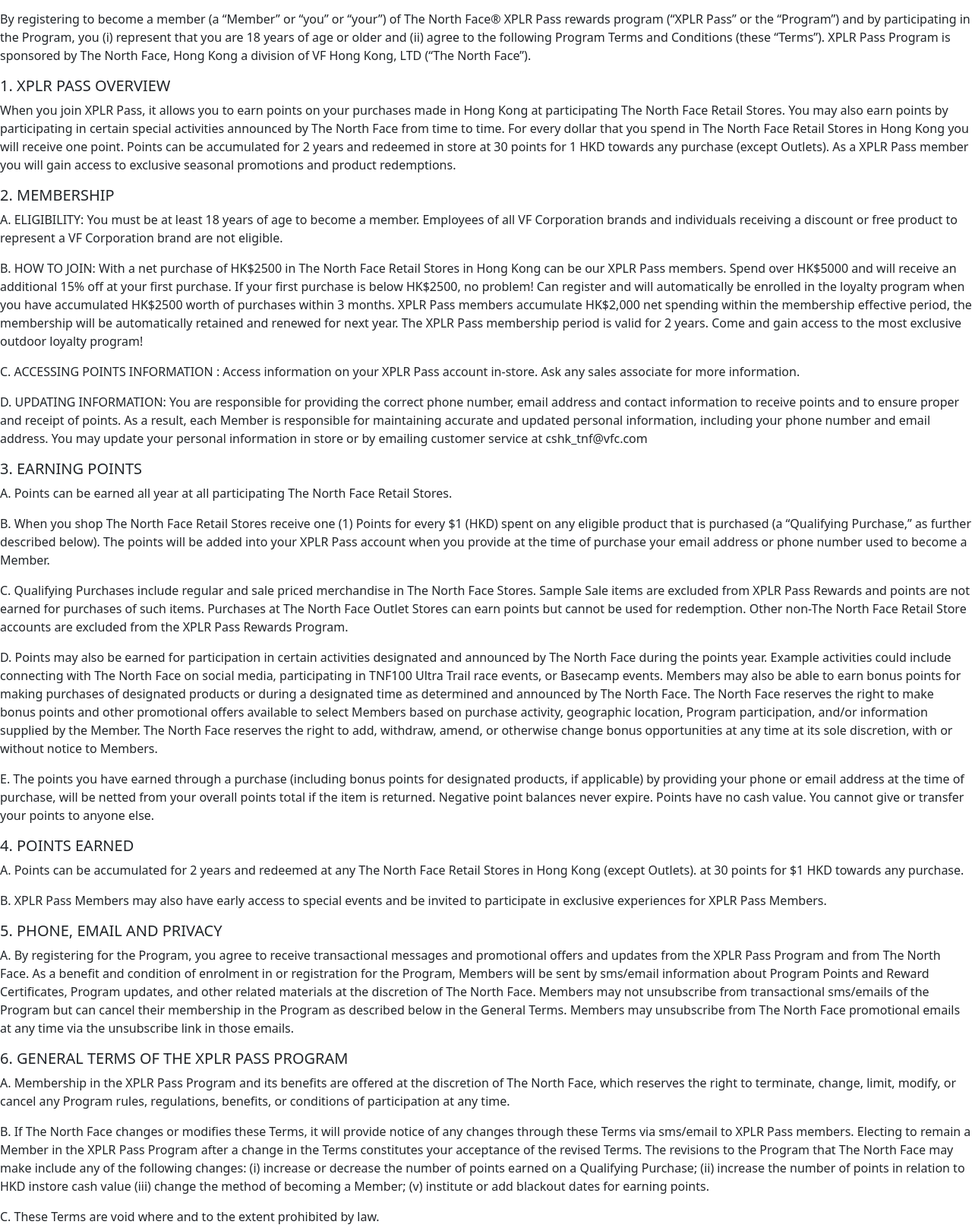
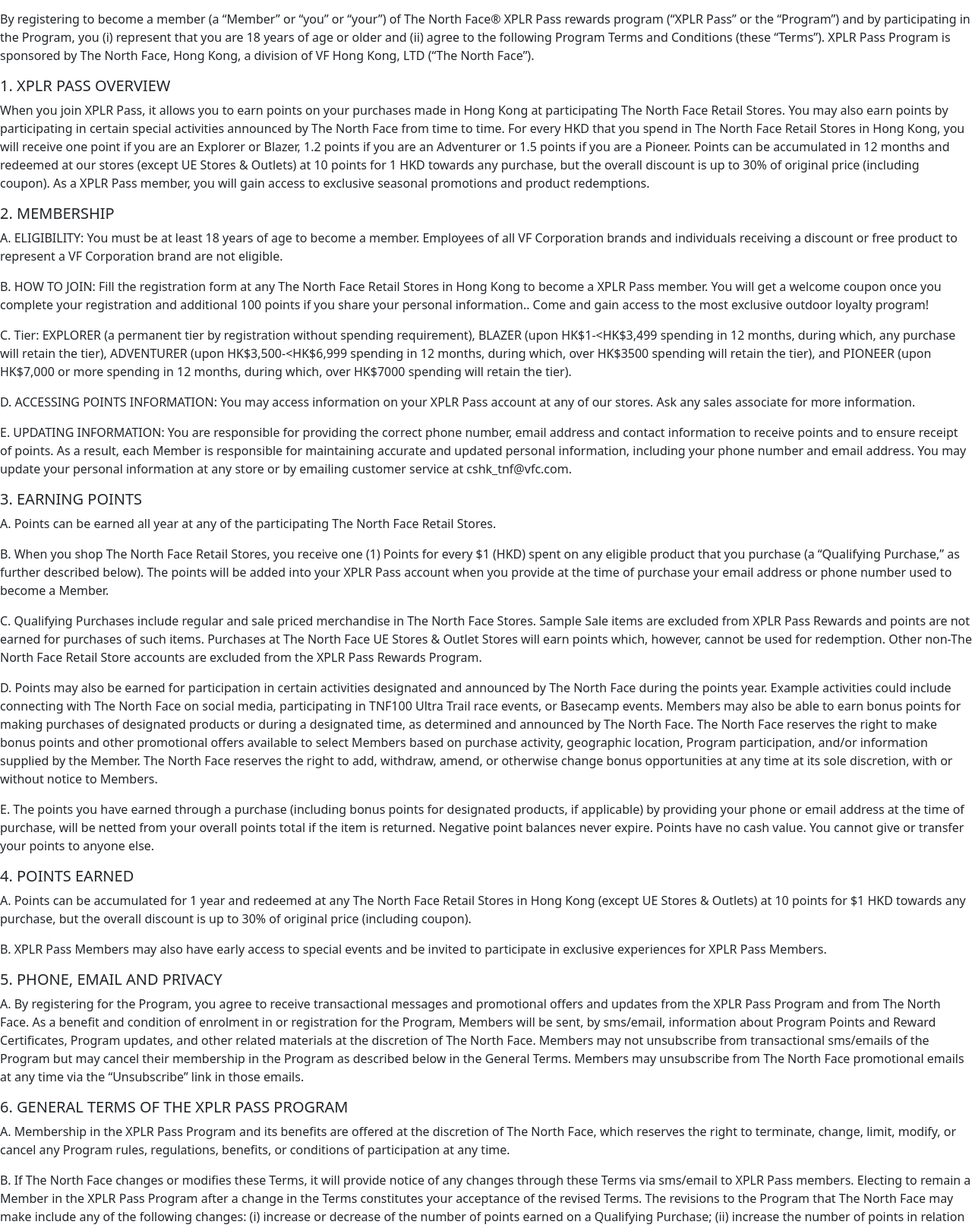
Before and after one commit to yunF/webAppDemo, a website with bundled scripts: page app/conditions.html in a window 1280 px wide. Shown: the part 281-1897 px from the top of the page at 76% size. Built offline with nearby package versions, Linux system fonts and the light colour scheme.

Commit message:
refactor(官网注册，会员重签): 修改门店选项、更新协议

```diff
--- a/app/conditions.html
+++ b/app/conditions.html
@@ -54,8 +54,8 @@
               “Program”) and by participating in the Program, you (i) represent
               that you are 18 years of age or older and (ii) agree to the
               following Program Terms and Conditions (these “Terms”). XPLR Pass
-              Program is sponsored by The North Face, Hong Kong a division of VF
-              Hong Kong, LTD (“The North Face”).
+              Program is sponsored by The North Face, Hong Kong, a division of
+              VF Hong Kong, LTD (“The North Face”).
             </p>
             <h5>1. XPLR PASS OVERVIEW</h5>
             <p>
@@ -63,11 +63,15 @@
               purchases made in Hong Kong at participating The North Face Retail
               Stores. You may also earn points by participating in certain
               special activities announced by The North Face from time to time.
-              For every dollar that you spend in The North Face Retail Stores in
-              Hong Kong you will receive one point. Points can be accumulated
-              for 2 years and redeemed in store at 30 points for 1 HKD towards
-              any purchase (except Outlets). As a XPLR Pass member you will gain
-              access to exclusive seasonal promotions and product redemptions.
+              For every HKD that you spend in The North Face Retail Stores in
+              Hong Kong, you will receive one point if you are an Explorer or
+              Blazer, 1.2 points if you are an Adventurer or 1.5 points if you
+              are a Pioneer. Points can be accumulated in 12 months and redeemed
+              at our stores (except UE Stores & Outlets) at 10 points for 1 HKD
+              towards any purchase, but the overall discount is up to 30% of
+              original price (including coupon). As a XPLR Pass member, you will
+              gain access to exclusive seasonal promotions and product
+              redemptions.
             </p>
             <h5>2. MEMBERSHIP</h5>
             <p>
@@ -77,41 +81,45 @@
               brand are not eligible.
             </p>
             <p>
-              B. HOW TO JOIN: With a net purchase of HK$2500 in The North Face
-              Retail Stores in Hong Kong can be our XPLR Pass members. Spend
-              over HK$5000 and will receive an additional 15% off at your first
-              purchase. If your first purchase is below HK$2500, no problem! Can
-              register and will automatically be enrolled in the loyalty program
-              when you have accumulated HK$2500 worth of purchases within 3
-              months. XPLR Pass members accumulate HK$2,000 net spending within
-              the membership effective period, the membership will be
-              automatically retained and renewed for next year. The XPLR Pass
-              membership period is valid for 2 years. Come and gain access to
-              the most exclusive outdoor loyalty program!
+              B. HOW TO JOIN: Fill the registration form at any The North Face
+              Retail Stores in Hong Kong to become a XPLR Pass member. You will
+              get a welcome coupon once you complete your registration and
+              additional 100 points if you share your personal information..
+              Come and gain access to the most exclusive outdoor loyalty
+              program!
             </p>
             <p>
-              C. ACCESSING POINTS INFORMATION : Access information on your XPLR
-              Pass account in-store. Ask any sales associate for more
-              information.
+              C. Tier: EXPLORER (a permanent tier by registration without
+              spending requirement), BLAZER (upon HK$1-&lt;HK$3,499 spending in
+              12 months, during which, any purchase will retain the tier),
+              ADVENTURER (upon HK$3,500-&lt;HK$6,999 spending in 12 months,
+              during which, over HK$3500 spending will retain the tier), and
+              PIONEER (upon HK$7,000 or more spending in 12 months, during
+              which, over HK$7000 spending will retain the tier).
             </p>
             <p>
-              D. UPDATING INFORMATION: You are responsible for providing the
+              D. ACCESSING POINTS INFORMATION: You may access information on
+              your XPLR Pass account at any of our stores. Ask any sales
+              associate for more information.
+            </p>
+            <p>
+              E. UPDATING INFORMATION: You are responsible for providing the
               correct phone number, email address and contact information to
-              receive points and to ensure proper and receipt of points. As a
-              result, each Member is responsible for maintaining accurate and
-              updated personal information, including your phone number and
-              email address. You may update your personal information in store
-              or by emailing customer service at cshk_tnf@vfc.com
+              receive points and to ensure receipt of points. As a result, each
+              Member is responsible for maintaining accurate and updated
+              personal information, including your phone number and email
+              address. You may update your personal information at any store or
+              by emailing customer service at cshk_tnf@vfc.com.
             </p>
             <h5>3. EARNING POINTS</h5>
             <p>
-              A. Points can be earned all year at all participating The North
-              Face Retail Stores.
+              A. Points can be earned all year at any of the participating The
+              North Face Retail Stores.
             </p>
             <p>
-              B. When you shop The North Face Retail Stores receive one (1)
-              Points for every $1 (HKD) spent on any eligible product that is
-              purchased (a “Qualifying Purchase,” as further described below).
+              B. When you shop The North Face Retail Stores, you receive one (1)
+              Points for every $1 (HKD) spent on any eligible product that you
+              purchase (a “Qualifying Purchase,” as further described below).
               The points will be added into your XPLR Pass account when you
               provide at the time of purchase your email address or phone number
               used to become a Member.
@@ -120,10 +128,10 @@
               C. Qualifying Purchases include regular and sale priced
               merchandise in The North Face Stores. Sample Sale items are
               excluded from XPLR Pass Rewards and points are not earned for
-              purchases of such items. Purchases at The North Face Outlet Stores
-              can earn points but cannot be used for redemption. Other non-The
-              North Face Retail Store accounts are excluded from the XPLR Pass
-              Rewards Program.
+              purchases of such items. Purchases at The North Face UE Stores &
+              Outlet Stores will earn points which, however, cannot be used for
+              redemption. Other non-The North Face Retail Store accounts are
+              excluded from the XPLR Pass Rewards Program.
             </p>
             <p>
               D. Points may also be earned for participation in certain
@@ -132,7 +140,7 @@
               North Face on social media, participating in TNF100 Ultra Trail
               race events, or Basecamp events. Members may also be able to earn
               bonus points for making purchases of designated products or during
-              a designated time as determined and announced by The North Face.
+              a designated time, as determined and announced by The North Face.
               The North Face reserves the right to make bonus points and other
               promotional offers available to select Members based on purchase
               activity, geographic location, Program participation, and/or
@@ -151,9 +159,10 @@
             </p>
             <h5>4. POINTS EARNED</h5>
             <p>
-              A. Points can be accumulated for 2 years and redeemed at any The
-              North Face Retail Stores in Hong Kong (except Outlets). at 30
-              points for $1 HKD towards any purchase.
+              A. Points can be accumulated for 1 year and redeemed at any The
+              North Face Retail Stores in Hong Kong (except UE Stores & Outlets)
+              at 10 points for $1 HKD towards any purchase, but the overall
+              discount is up to 30% of original price (including coupon).
             </p>
             <p>
               B. XPLR Pass Members may also have early access to special events
@@ -166,13 +175,13 @@
               transactional messages and promotional offers and updates from the
               XPLR Pass Program and from The North Face. As a benefit and
               condition of enrolment in or registration for the Program, Members
-              will be sent by sms/email information about Program Points and
+              will be sent, by sms/email, information about Program Points and
               Reward Certificates, Program updates, and other related materials
               at the discretion of The North Face. Members may not unsubscribe
-              from transactional sms/emails of the Program but can cancel their
+              from transactional sms/emails of the Program but may cancel their
               membership in the Program as described below in the General Terms.
               Members may unsubscribe from The North Face promotional emails at
-              any time via the unsubscribe link in those emails.
+              any time via the “Unsubscribe” link in those emails.
             </p>
             <h5>6. GENERAL TERMS OF THE XPLR PASS PROGRAM</h5>
             <p>
@@ -189,10 +198,10 @@
               Program after a change in the Terms constitutes your acceptance of
               the revised Terms. The revisions to the Program that The North
               Face may make include any of the following changes: (i) increase
-              or decrease the number of points earned on a Qualifying Purchase;
-              (ii) increase the number of points in relation to HKD instore cash
-              value (iii) change the method of becoming a Member; (v) institute
-              or add blackout dates for earning points.
+              or decrease of the number of points earned on a Qualifying
+              Purchase; (ii) increase the number of points in relation to HKD
+              instore cash value; (iii) change the method of becoming a Member;
+              (v) institute or add blackout dates for earning points.
             </p>
             <p>
               C. These Terms are void where and to the extent prohibited by law.
@@ -205,7 +214,7 @@
               Terms, the “authorized account holder” is the natural person who
               is assigned to the submitted phone number/email address by a phone
               service provider, an internet provider, online service provider,
-              or other organization (e.g., business, educational institution,
+              or other organization (e.g. business, educational institution,
               etc.) that is responsible for assigning email addresses for the
               domain associated with the submitted email address.
             </p>
@@ -213,26 +222,26 @@
               E. Abuse of the Program, including failure to abide by these
               Terms, the sale or barter (or the attempted sale or barter) of
               points, or promotional offers, and any misrepresentation of fact
-              relating thereto or other improper conduct as determined by The
+              relating thereto or other improper conduct, as determined by The
               North Face in its sole judgment may result in cancellation of a
               Member’s account and future disqualification from Program
               participation, forfeiture of all points accrued, and cancellation
               of previously issued but unused Reward Certificates. At our
-              discretion we may prosecute abuse of the Program to the fullest
-              extent of the law
+              discretion, we may prosecute abuse of the Program to the fullest
+              extent of the law.
             </p>
             <p>
-              F. You may cancel your XPLR Pass membership at anytime by emailing
-              Customer Services at cshk_tnf@vfc.com. If you cancel your XPLR
-              Pass membership, your accrued points will be forfeited.
+              F. You may cancel your XPLR Pass membership at any time by
+              emailing Customer Services at cshk_tnf@vfc.com. If you cancel your
+              XPLR Pass membership, your accrued points will be forfeited.
             </p>
             <p>
               G. Points are not transferable and may not be combined among
               Members or conveyed by any means to anyone, including through a
-              Member’s estate, and may not pass to a Member’s successors and
-              assigns. Accrued points do not constitute property of the Member.
-              Accrued points are not transferable by the Member upon death, as
-              part of a domestic relations matter, or otherwise.
+              Member’s estate, and may not be passed to a Member’s successors
+              and assigns. Accrued points do not constitute a property of the
+              Member. Accrued points are not transferable by the Member upon
+              death, as part of a domestic relations matter, or otherwise.
             </p>
             <p>
               H. By agreeing to participate in the XPLR Pass Program, you
--- a/app/styles/conditions.less
+++ b/app/styles/conditions.less
@@ -10,7 +10,7 @@
 
   .conditionsTitle {
     font-size: 30px;
-    font-weight: 600;
+    font-weight: bold;
     line-height: 36px;
     margin-bottom: 20px;
   }
@@ -24,7 +24,7 @@
     background-color: rgba(255, 255, 255, 0.207);
     h5 {
       font-size: 15px;
-      font-weight: 600;
+      font-weight: bold;
     }
   }
 
```
Also changed, not shown: app/index.html (+2 -2 lines).
